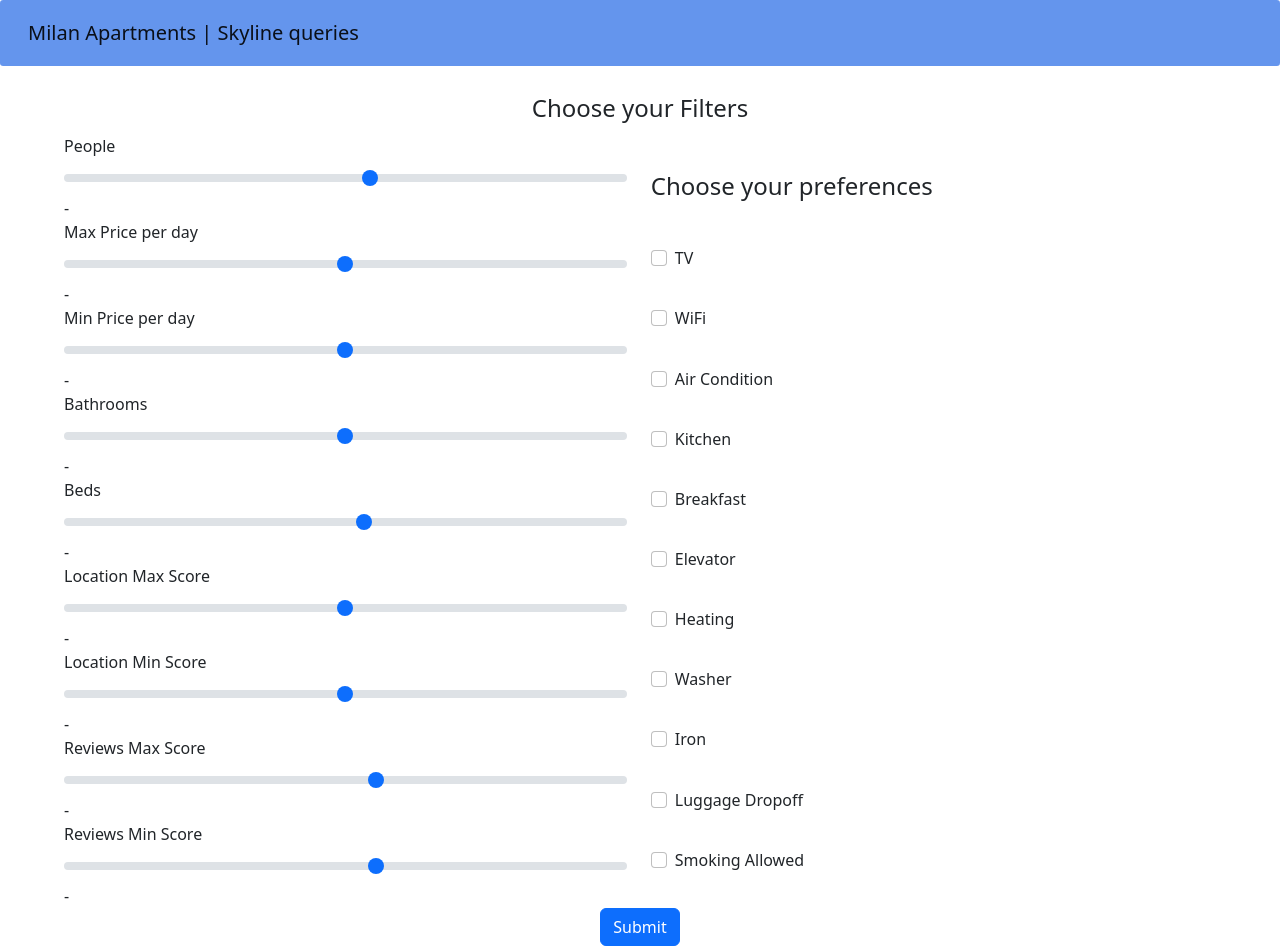
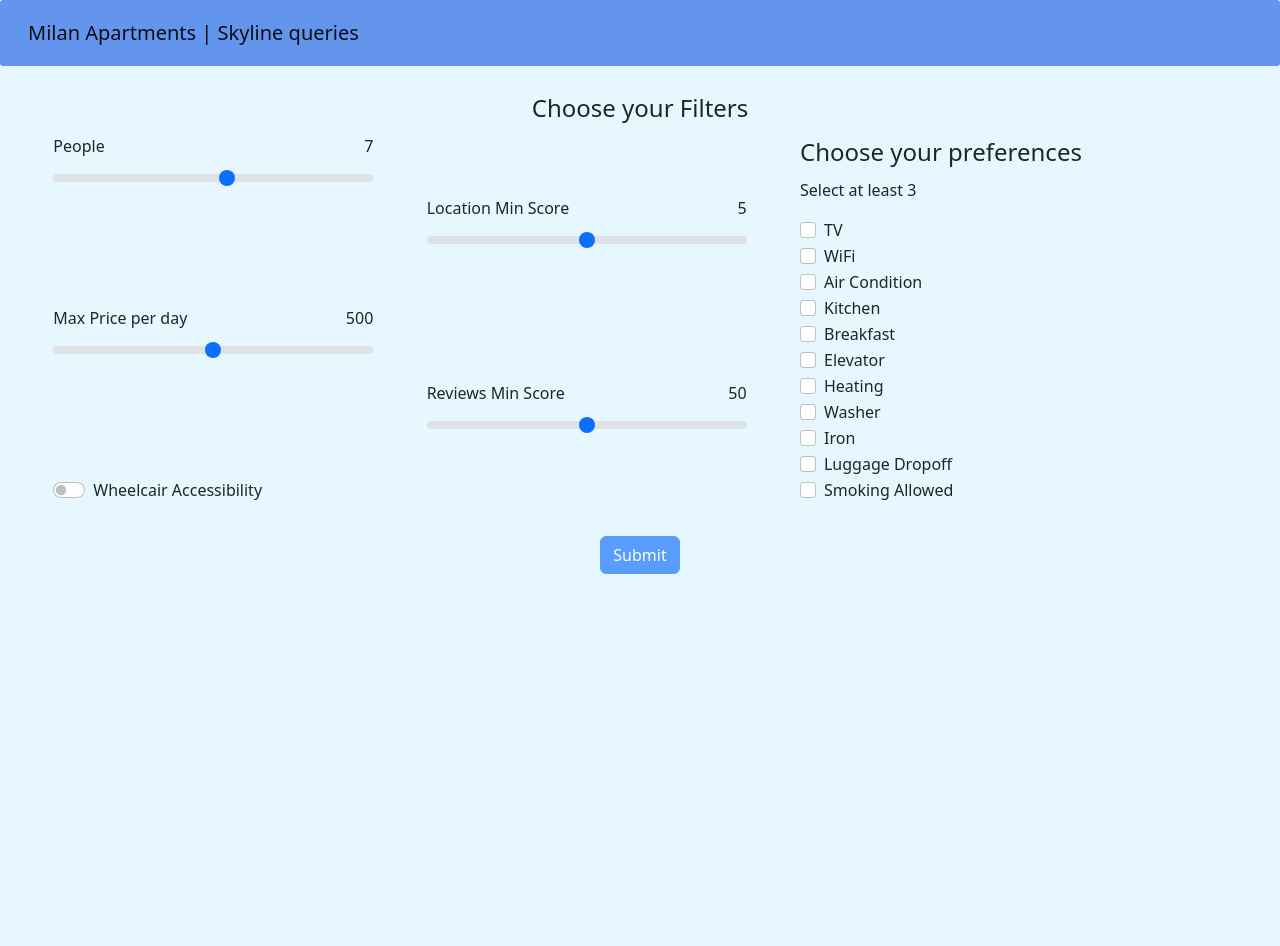
Before and after one commit to LydiaBal/Thesis, a Flask app: page /pref in a window 1280 px wide. After the commit the page ends 574 px from the top, so only its background shows below. Run offline with Flask 2, Linux system fonts and the light colour scheme.

Commit message:
final without stats

```diff
--- a/Recommendation/server.py
+++ b/Recommendation/server.py
@@ -34,13 +34,9 @@ def pref():
 @app.route('/results', methods=['POST','GET'])
 def results():
 
-   # global page
-
-   # newargs = request.args
    # Get user preferences
    if request.args.get('action1') != None:
       user[0] = 1
-      print('Im here beatch')
    if request.args.get('action2') != None:
       user[1] = 1
    if request.args.get('action3') != None:
@@ -80,6 +76,19 @@ def results():
    dfapartments = dfapartments.reindex(sorted_apartments_id)
    print('Apartments order', sortedapart)
 
+   #Return only those on which filters apply
+   dfapartments = dfapartments[dfapartments['accommodates'] == int(request.args.get('People')) ]
+   print(dfapartments)
+   dfapartments = dfapartments[dfapartments['daily_price'] <= int(request.args.get('maxPrice')) ]
+   # dfapartments = dfapartments[dfapartments['daily_price'] >= int(request.args.get('minPrice')) ]
+   # dfapartments = dfapartments[dfapartments['review_scores_location'] <= int(request.args.get('locationmaxscores')) ]
+   dfapartments = dfapartments[dfapartments['review_scores_location'] >= int(request.args.get('locationminscores')) ]
+   # dfapartments = dfapartments[dfapartments['review_scores_rating'] <= int(request.args.get('reviewsmaxscores')) ]
+   dfapartments = dfapartments[dfapartments['review_scores_rating'] >= int(request.args.get('reviewsminscores')) ]
+   if(request.args.get('wheelchair') == 'on'):
+      dfapartments = dfapartments[dfapartments['Wheelchair_accessible'] == 1 ]
+
+
    #Choose 5 best and get rid of unessecary columns
    show_ap = rec.df_to_array(dfapartments[0:5])
    print(show_ap)
@@ -87,26 +96,6 @@ def results():
 
    return render_template('results.html', my_list = show_ap)
 
-# @app.route('/apartments', methods=['POST','GET'])
-# def apartments():
-#    global page
-
-#    dataset_name = "sortedapartments.csv"
-#    dfapartments = pd.read_csv(dataset_name, encoding="ISO-8859-1", na_values="")
-
-#    if request.method == "POST":
-#       if request.form['action'] == 'next':
-#          page = page + 1
-#          return redirect(url_for('apartments'))
-#       elif request.form['action'] == 'prev':
-#          if page != 0:
-#             page = page - 1
-#             return redirect(url_for('apartments'))
-
-#    get_rows = dfapartments[(13*page):(13*page + 13)]
-
-#    return render_template('apartments.html', tables=[get_rows.to_html(classes='data',index = False)], titles=dfapartments.columns.values)
-
 if __name__ == "__main__":
 
     app.run(host='0.0.0.0', port=81)
--- a/Recommendation/templates/index.html
+++ b/Recommendation/templates/index.html
@@ -7,7 +7,7 @@
   <link href="https://cdn.jsdelivr.net/npm/bootstrap@5.2.0-beta1/dist/css/bootstrap.min.css" rel="stylesheet" integrity="sha384-0evHe/X+R7YkIZDRvuzKMRqM+OrBnVFBL6DOitfPri4tjfHxaWutUpFmBp4vmVor" crossorigin="anonymous">
 
 </head>
-<body>
+<body style="background-color:#E7F7FF;">
   <script src="https://cdn.jsdelivr.net/npm/bootstrap@5.2.0-beta1/dist/js/bootstrap.bundle.min.js" integrity="sha384-pprn3073KE6tl6bjs2QrFaJGz5/SUsLqktiwsUTF55Jfv3qYSDhgCecCxMW52nD2" crossorigin="anonymous"></script>
   <nav class="navbar" style="background-color: cornflowerblue; padding: 1em; border-radius: 0.2em;">
       <div class="container-fluid">
@@ -16,107 +16,128 @@
   </nav>
   <br>
   <legend align="center">Choose your Filters</legend>
+
   <form action="/results" style="display: flex; flex-direction: column;">
-  <div class="row row-cols-2 ">
-  <div class="col" style="margin-left: 4em; width:45%">
+  <div class="row row-cols-3" style="justify-content: space-evenly;  --bs-gutter-x: 0rem;">
+  <div class="col" style=" width:25%; display: flex; flex-direction: column; justify-content: space-between;">
+
     <div>
+      <div style="display: flex; justify-content: space-between;">
       <label for="People" class="form-label">People</label>
+      <output name="amountpeople" id="amountpeople" for="People">7</output>
+      </div>
       <input type="range" class="form-range" min="1" max="12" id="People" name="People" oninput="amountpeople.value=People.value">
-  <output name="amountpeople" id="amountpeople" for="People">-</output>
     </div>
+
     <div>
+      <div style="display: flex; justify-content: space-between;">
       <label for="maxPrice" class="form-label">Max Price per day</label>
+      <output name="amountmaxprice" id="amountmaxprice" for="maxPrice">500</output>
+      </div>
       <input type="range" class="form-range" min="0" max="1000" step="10" id="maxPrice" name="maxPrice" oninput="amountmaxprice.value= maxPrice.value">
-    <output name="amountmaxprice" id="amountmaxprice" for="maxPrice">-</output>
       </div>
+
+    <!-- <div>
+      <div style="display: flex; justify-content: space-between;">
+        <label for="minPrice" class="form-label">Min Price per day</label>
+        <output name="amountminprice" id="amountminprice" for="minPrice">500</output>
+      </div>
+        <input type="range" class="form-range" min="0" max="1000" step="10" id="minPrice" name="minPrice" oninput="amountminprice.value= minPrice.value">
+    </div> -->
+
+    <div class="form-check form-switch">
+      <input class="form-check-input" type="checkbox" role="switch" id="wheelcair" name="wheelchair">
+      <label class="form-check-label" for="wheelcair">Wheelcair Accessibility</label>
+    </div>
+  </div>
+  <div class="col" style=" width:25%; display: flex; flex-direction: column; justify-content: space-around;">
+
+
+      <!-- <div>
+        <div style="display: flex; justify-content: space-between;">
+          <label for="locationmaxscores" class="form-label">Location Max Score</label>
+          <output name="amountlocationmaxscores" id="amountlocationmaxscores" for="locationmaxscores">5</output>
+        </div>
+      <input type="range" class="form-range" min="0" max="10" id="locationmaxscores" name="locationmaxscores" oninput="amountlocationmaxscores.value=locationmaxscores.value">
+      </div> -->
+
       <div>
-      <label for="minPrice" class="form-label">Min Price per day</label>
-      <input type="range" class="form-range" min="0" max="1000" step="10" id="minPrice" name="minPrice" oninput="amountminprice.value= minPrice.value">
-      <output name="amountminprice" id="amountminprice" for="minPrice">-</output>
+        <div style="display: flex; justify-content: space-between;">
+          <label for="locationminscores" class="form-label">Location Min Score</label>
+          <output name="amountlocationminscores" id="amountlocationminscores" for="locationminscores">5</output>
         </div>
+        <input type="range" class="form-range" min="0" max="10" id="locationminscores" name="locationminscores" oninput="amountlocationminscores.value=locationminscores.value">
+      </div>
+
+    <!-- <div>
+      <div style="display: flex; justify-content: space-between;">
+        <label for="reviewsmaxscores" class="form-label">Reviews Max Score</label>
+        <output name="amountreviewsmaxscores" id="amountreviewsmaxscores" for="reviewsmaxscores">50</output>
+      </div>
+      <input type="range" class="form-range" min="0" max="100" step="10" id="reviesmaxscores" name="reviewsmaxscores" oninput="amountreviewsmaxscores.value=reviewsmaxscores.value">
+    </div> -->
+
     <div>
-      <label for="Bathrooms" class="form-label">Bathrooms</label>
-      <input type="range" class="form-range" min="1" max="17" id="Bathrooms" name="Bathrooms" oninput="amountbathrooms.value=Bathrooms.value">
-      <output name="amountbathrooms" id="amountbathrooms" for="Bathrooms">-</output>
+      <div style="display: flex; justify-content: space-between;">
+        <label for="reviewsminscores" class="form-label">Reviews Min Score</label>
+        <output name="amountreviewsminscores" id="amountreviewsminscores" for="reviewsminscores">50</output>
       </div>
-    <div>
-      <label for="Beds" class="form-label">Beds</label>
-      <input type="range" class="form-range" min="1" max="16" id="Beds" name="Beds" oninput="amountbeds.value=Beds.value">
-      <output name="amountbeds" id="amountbeds" for="Beds">-</output>
-    </div>
-    <div>
-      <label for="locationmaxscores" class="form-label">Location Max Score</label>
-      <input type="range" class="form-range" min="0" max="10" id="locationmaxscores" name="locationmaxscores" oninput="amountlocationmaxscores.value=locationmaxscores.value*1">
-      <output name="amountlocationmaxscores" id="amountlocationmaxscores" for="locationmaxscores">-</output>
-    </div>
-    <div>
-      <label for="locationminscores" class="form-label">Location Min Score</label>
-      <input type="range" class="form-range" min="0" max="10" id="locationminscores" name="locationminscores" oninput="amountlocationminscores.value=locationminscores.value*1">
-      <output name="amountlocationminscores" id="amountlocationminscores" for="locationminscores">-</output>
-    </div>
-    <div>
-      <label for="reviewsmaxscores" class="form-label">Reviews Max Score</label>
-      <input type="range" class="form-range" min="1" max="10" id="reviesmaxscores" name="reviewsmaxscores" oninput="amountreviewsmaxscores.value=reviewsmaxscores.value*10">
-      <output name="amountreviewsmaxscores" id="amountreviewsmaxscores" for="reviewsmaxscores">-</output>
-    </div>
-    <div>
-      <label for="reviewsminscores" class="form-label">Reviews Min Score</label>
-      <input type="range" class="form-range" min="1" max="10" id="reviesminscores" name="reviewsminscores" oninput="amountreviewsminscores.value=reviewsminscores.value*10">
-      <output name="amountreviewsminscores" id="amountreviewsminscores" for="reviewsminscores">-</output>
+      <input type="range" class="form-range" min="0" max="100" step="10" id="reviesminscores" name="reviewsminscores" oninput="amountreviewsminscores.value=reviewsminscores.value">
     </div>
   </div>
   <div class="col" style="display: flex;
   flex-direction: column;
   justify-content: space-evenly;">
     <legend>Choose your preferences</legend>
+    <p>Select at least 3</p>
     <div class="form-check">
-      <input class="form-check-input" type="checkbox" value="TV" name="action1" id="flexCheckDefault">
+      <input class="form-check-input" type="checkbox" value="TV" name="action1" id="flexCheckDefault" onchange="document.getElementById('sub').disabled = !this.checked;">
       <label class="form-check-label" for="flexCheckDefault"> TV </label>
     </div>
     <div class="form-check">
-      <input class="form-check-input" type="checkbox" value="WiFi" name="action2" id="flexCheckDefault">
+      <input class="form-check-input" type="checkbox" value="WiFi" name="action2" id="flexCheckDefault" onchange="document.getElementById('sub').disabled = !this.checked;">
       <label class="form-check-label" for="flexCheckDefault"> WiFi </label>
     </div>
     <div class="form-check">
-      <input class="form-check-input" type="checkbox" value="Kitchen" name="action3" id="flexCheckDefault">
+      <input class="form-check-input" type="checkbox" value="Kitchen" name="action3" id="flexCheckDefault" onchange="document.getElementById('sub').disabled = !this.checked;">
       <label class="form-check-label" for="flexCheckDefault"> Air Condition </label>
     </div>
     <div class="form-check">
-      <input class="form-check-input" type="checkbox" value="Kitchen" name="action4" id="flexCheckDefault">
+      <input class="form-check-input" type="checkbox" value="Kitchen" name="action4" id="flexCheckDefault" onchange="document.getElementById('sub').disabled = !this.checked;">
       <label class="form-check-label" for="flexCheckDefault"> Kitchen </label>
     </div>
     <div class="form-check">
-      <input class="form-check-input" type="checkbox" value="Breakfast" name="action5" id="flexCheckDefault">
+      <input class="form-check-input" type="checkbox" value="Breakfast" name="action5" id="flexCheckDefault" onchange="document.getElementById('sub').disabled = !this.checked;">
       <label class="form-check-label" for="flexCheckDefault"> Breakfast </label>
     </div>
     <div class="form-check">
-      <input class="form-check-input" type="checkbox" value="Elevator" name="action6" id="flexCheckChecked">
+      <input class="form-check-input" type="checkbox" value="Elevator" name="action6" id="flexCheckChecked" onchange="document.getElementById('sub').disabled = !this.checked;">
       <label class="form-check-label" for="flexCheckDefault"> Elevator </label>
     </div>
     <div class="form-check">
-      <input class="form-check-input" type="checkbox" value="Heating" name="action7" id="flexCheckDefault">
+      <input class="form-check-input" type="checkbox" value="Heating" name="action7" id="flexCheckDefault" onchange="document.getElementById('sub').disabled = !this.checked;">
       <label class="form-check-label" for="flexCheckDefault"> Heating </label>
     </div>
     <div class="form-check">
-      <input class="form-check-input" type="checkbox" value="Washer" name="action8" id="flexCheckChecked">
+      <input class="form-check-input" type="checkbox" value="Washer" name="action8" id="flexCheckChecked" onchange="document.getElementById('sub').disabled = !this.checked;">
       <label class="form-check-label" for="flexCheckDefault"> Washer </label>
     </div>
     <div class="form-check">
-      <input class="form-check-input" type="checkbox" value="Iron" name="action9" id="flexCheckDefault">
+      <input class="form-check-input" type="checkbox" value="Iron" name="action9" id="flexCheckDefault" onchange="document.getElementById('sub').disabled = !this.checked;">
       <label class="form-check-label" for="flexCheckDefault"> Iron </label>
     </div>
     <div class="form-check">
-      <input class="form-check-input" type="checkbox" value="Luggage Dropoff" name="action10" id="flexCheckDefault">
+      <input class="form-check-input" type="checkbox" value="Luggage Dropoff" name="action10" id="flexCheckDefault" onchange="document.getElementById('sub').disabled = !this.checked;">
       <label class="form-check-label" for="flexCheckDefault"> Luggage Dropoff </label>
     </div>
     <div class="form-check">
-      <input class="form-check-input" type="checkbox" value="Smoking Allowed" name="action11" id="flexCheckDefault">
+      <input class="form-check-input" type="checkbox" value="Smoking Allowed" name="action11" id="flexCheckDefault" onchange="document.getElementById('sub').disabled = !this.checked;">
       <label class="form-check-label" for="flexCheckDefault"> Smoking Allowed </label>
     </div>
   </div>
   </div>
-  <div style="align-self: center;">
-    <button class="btn btn-primary" type="submit">Submit</button>
+  <div style="align-self: center; padding: 2em;">
+    <button class="btn btn-primary" type="submit" name="sub" id="sub" disabled>Submit</button>
   </div>
   </form>
 </div>
```
Also changed, not shown: Recommendation/templates/apartments.html (deleted, +0 -41 lines), Recommendation/templates/demo.html (+9 -5 lines), Recommendation/templates/results.html (+10 -1 lines). Lines whose indentation alone changed are shown as unchanged.
